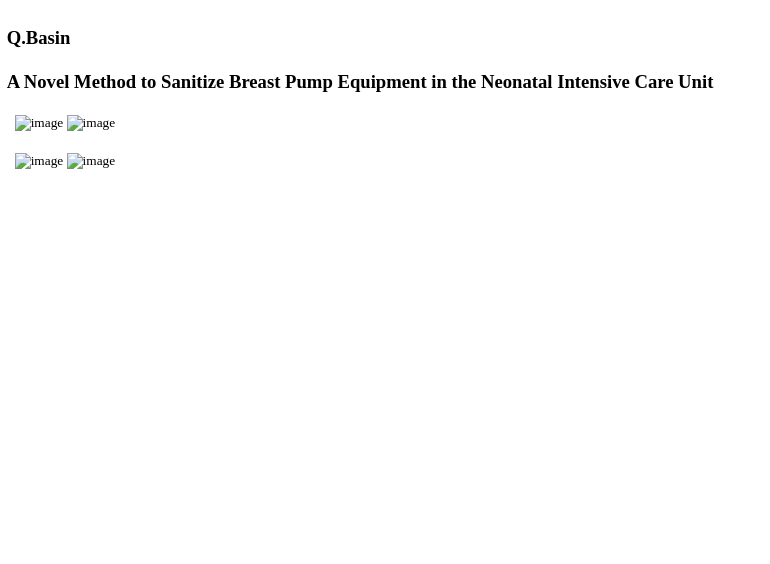
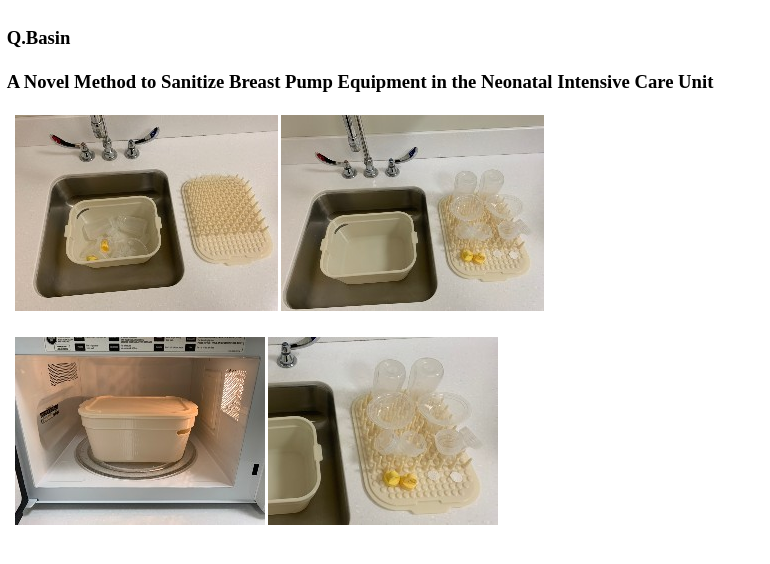
Before and after one commit to susanmarron/qbasinprototype, a plain HTML site: page qbasinprototypeimages.html in a window 1280 px wide. Shown: the whole page, without its empty margins (0-770 px from the left). Drawn offline with Linux system fonts and the light colour scheme.

Commit message:
fix: Correct image src path.

```diff
--- a/qbasinprototypeimages.html
+++ b/qbasinprototypeimages.html
@@ -1,5 +1,53 @@
-<!DOCTYPE  html PUBLIC "-//W3C//DTD XHTML 1.0 Transitional//EN" "http://www.w3.org/TR/xhtml1/DTD/xhtml1-transitional.dtd">
-<html xmlns="http://www.w3.org/1999/xhtml" xml:lang="en" lang="en"><head><meta http-equiv="Content-Type" content="text/html; charset=utf-8"/><title>Microsoft Word - qbasin_prototype_visual_photos.docx</title><style type="text/css"> * {margin:0; padding:0; text-indent:0; }
- p { color: black; font-family:"Times New Roman", serif; font-style: normal; font-weight: bold; text-decoration: none; font-size: 14pt; margin:0pt; }
- .s1 { color: black; font-family:"Times New Roman", serif; font-style: normal; font-weight: normal; text-decoration: none; font-size: 10pt; }
-</style></head><body><p style="text-indent: 0pt;text-align: left;"><br/></p><p style="padding-top: 4pt;padding-left: 5pt;text-indent: 0pt;text-align: left;">Q.Basin</p><p style="text-indent: 0pt;text-align: left;"><br/></p><p style="padding-left: 5pt;text-indent: 0pt;text-align: left;">A Novel Method to Sanitize Breast Pump Equipment in the Neonatal Intensive Care Unit</p><p style="text-indent: 0pt;text-align: left;"><br/></p><p class="s1" style="padding-left: 11pt;text-indent: 0pt;text-align: left;"><span><img width="263" height="196" alt="image" src="qbasinprototypeimages_files/image_001.jpg"/></span>	<span><img width="263" height="196" alt="image" src="qbasinprototypeimages_files/image_002.jpg"/></span></p><p style="text-indent: 0pt;text-align: left;"><br/></p><p class="s1" style="padding-left: 11pt;text-indent: 0pt;text-align: left;"><span><img width="250" height="188" alt="image" src="qbasinprototypeimages_files/Image_003.jpg"/></span>	<span><img width="230" height="188" alt="image" src="qbasinprototypeimages_files/image_004.jpg"/></span></p></body></html>
+<!DOCTYPE html
+    PUBLIC "-//W3C//DTD XHTML 1.0 Transitional//EN" "http://www.w3.org/TR/xhtml1/DTD/xhtml1-transitional.dtd">
+<html xmlns="http://www.w3.org/1999/xhtml" xml:lang="en" lang="en">
+
+<head>
+    <meta http-equiv="Content-Type" content="text/html; charset=utf-8" />
+    <title>Microsoft Word - qbasin_prototype_visual_photos.docx</title>
+    <style type="text/css">
+        * {
+            margin: 0;
+            padding: 0;
+            text-indent: 0;
+        }
+
+        p {
+            color: black;
+            font-family: "Times New Roman", serif;
+            font-style: normal;
+            font-weight: bold;
+            text-decoration: none;
+            font-size: 14pt;
+            margin: 0pt;
+        }
+
+        .s1 {
+            color: black;
+            font-family: "Times New Roman", serif;
+            font-style: normal;
+            font-weight: normal;
+            text-decoration: none;
+            font-size: 10pt;
+        }
+
+    </style>
+</head>
+
+<body>
+    <p style="text-indent: 0pt;text-align: left;"><br /></p>
+    <p style="padding-top: 4pt;padding-left: 5pt;text-indent: 0pt;text-align: left;">Q.Basin</p>
+    <p style="text-indent: 0pt;text-align: left;"><br /></p>
+    <p style="padding-left: 5pt;text-indent: 0pt;text-align: left;">A Novel Method to Sanitize Breast Pump Equipment in
+        the Neonatal Intensive Care Unit</p>
+    <p style="text-indent: 0pt;text-align: left;"><br /></p>
+    <p class="s1" style="padding-left: 11pt;text-indent: 0pt;text-align: left;"><span><img width="263" height="196"
+                alt="image" src="assets/image001.jpg" /></span> <span><img width="263"
+                height="196" alt="image" src="assets/image002.jpg" /></span></p>
+    <p style="text-indent: 0pt;text-align: left;"><br /></p>
+    <p class="s1" style="padding-left: 11pt;text-indent: 0pt;text-align: left;"><span><img width="250" height="188"
+                alt="image" src="assets/image003.jpg" /></span> <span><img width="230"
+                height="188" alt="image" src="assets/image004.jpg" /></span></p>
+</body>
+
+</html>
```
Also changed, not shown: assets/image001.jpg (renamed from image001.jpg), assets/image002.jpg (renamed from image002.jpg), assets/image003.jpg (renamed from image003.jpg), assets/image004.jpg (renamed from image004.jpg).
